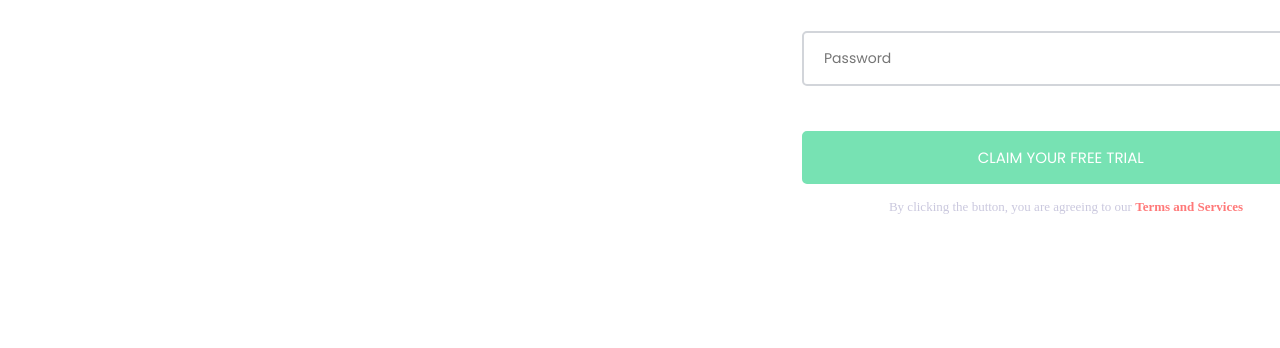
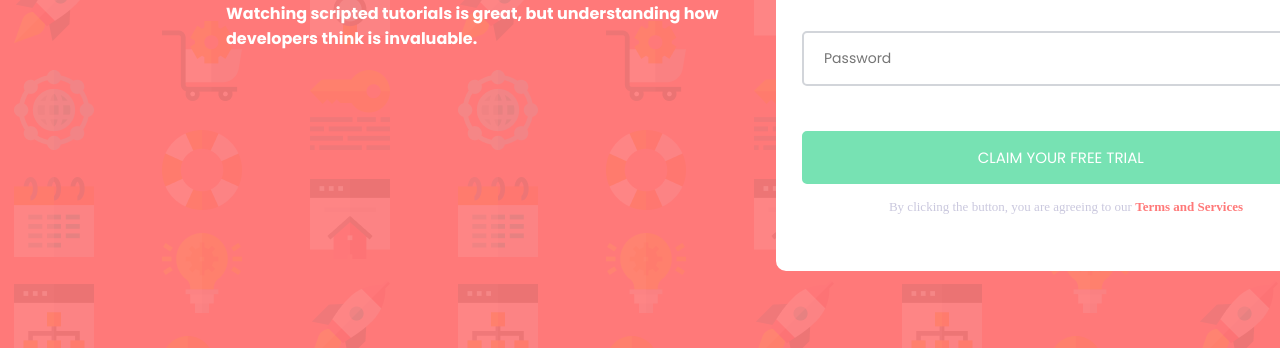
Before and after one commit to RenanNavesFrontend/Portfolio-Two, a plain HTML site: page index.html in a window 1280 px wide. Shown: the part 452-800 px from the top of the page. Drawn offline with Linux system fonts and the light colour scheme.

Commit message:
Update style.css

```diff
--- a/style.css
+++ b/style.css
@@ -5,7 +5,7 @@
 }
 
 body {
-    background-image: url('Group 5-1.png'); /* Caminho relativo da imagem */
+    background-image: url('intro-component-with-sign-up-form/Group 5-1.png'); /* Caminho relativo da imagem */
     display: flex;
     justify-content: center;
     align-items: center; /* Centraliza o conteúdo verticalmente */
```
